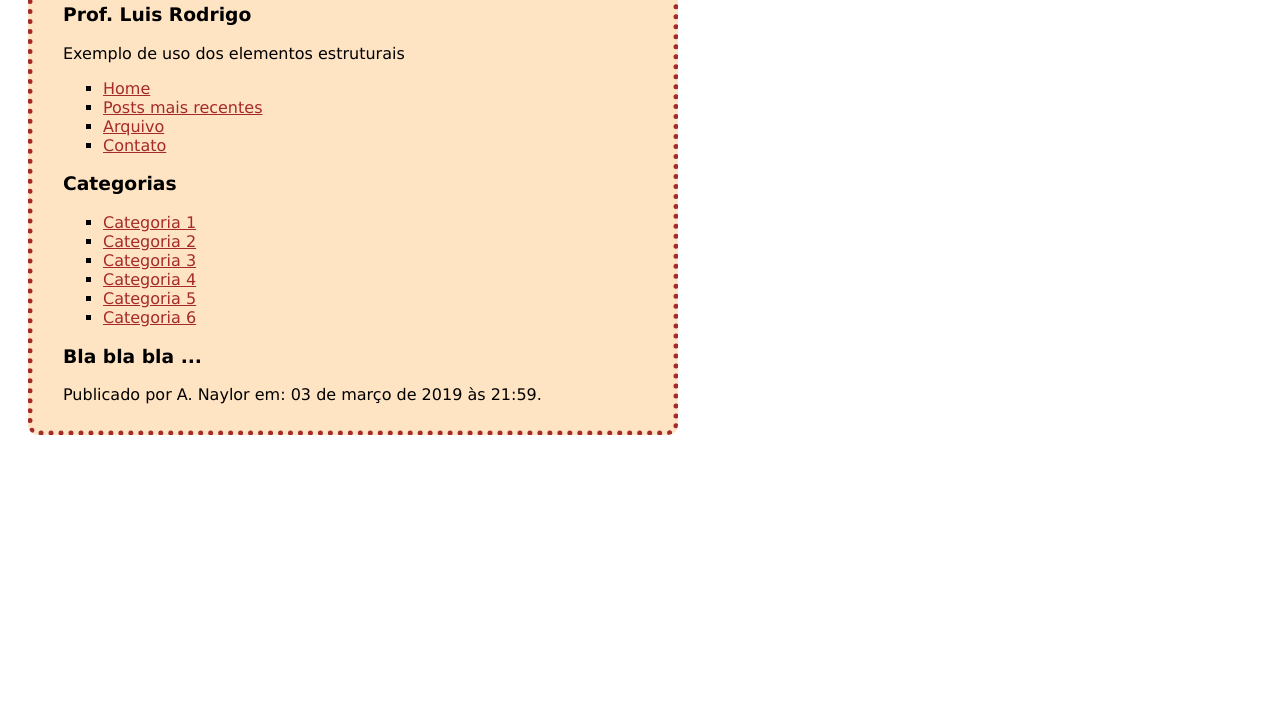
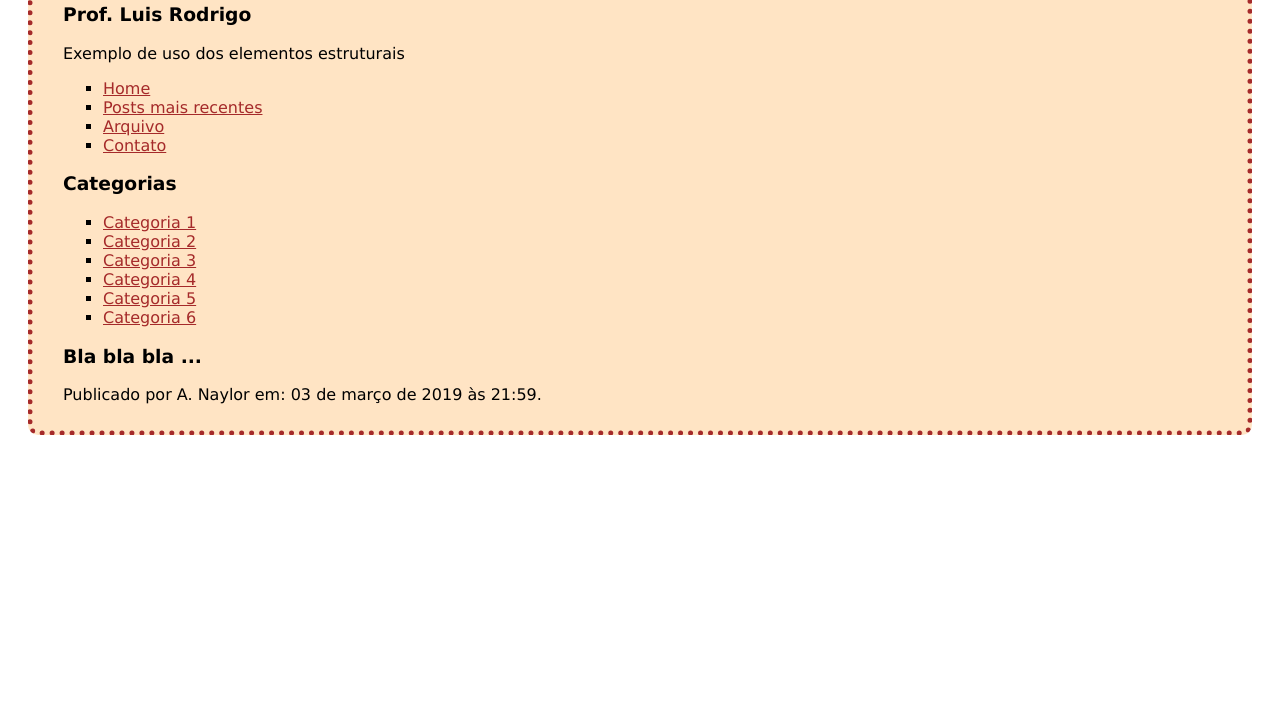
Before and after one commit to annanaylor/ucp, a plain HTML site: page prog_web/index.html in a window 1280 px wide. Shown: the part 99-800 px from the top of the page. Drawn offline with Linux system fonts and the light colour scheme.

Commit message:
Update style.css

```diff
--- a/prog_web/style.css
+++ b/prog_web/style.css
@@ -13,7 +13,7 @@ body{
     border-style: dotted;
     padding: 10px;
     padding-left: 30px;
-    width: 600px;
+    max-width: 100%;
 }
 
 .container h2{
@@ -33,3 +33,8 @@ body{
     color: #000;
     text-decoration: none;
 }
+
+.container p{
+    text-align: justify;
+    width: 98%;
+}
```
